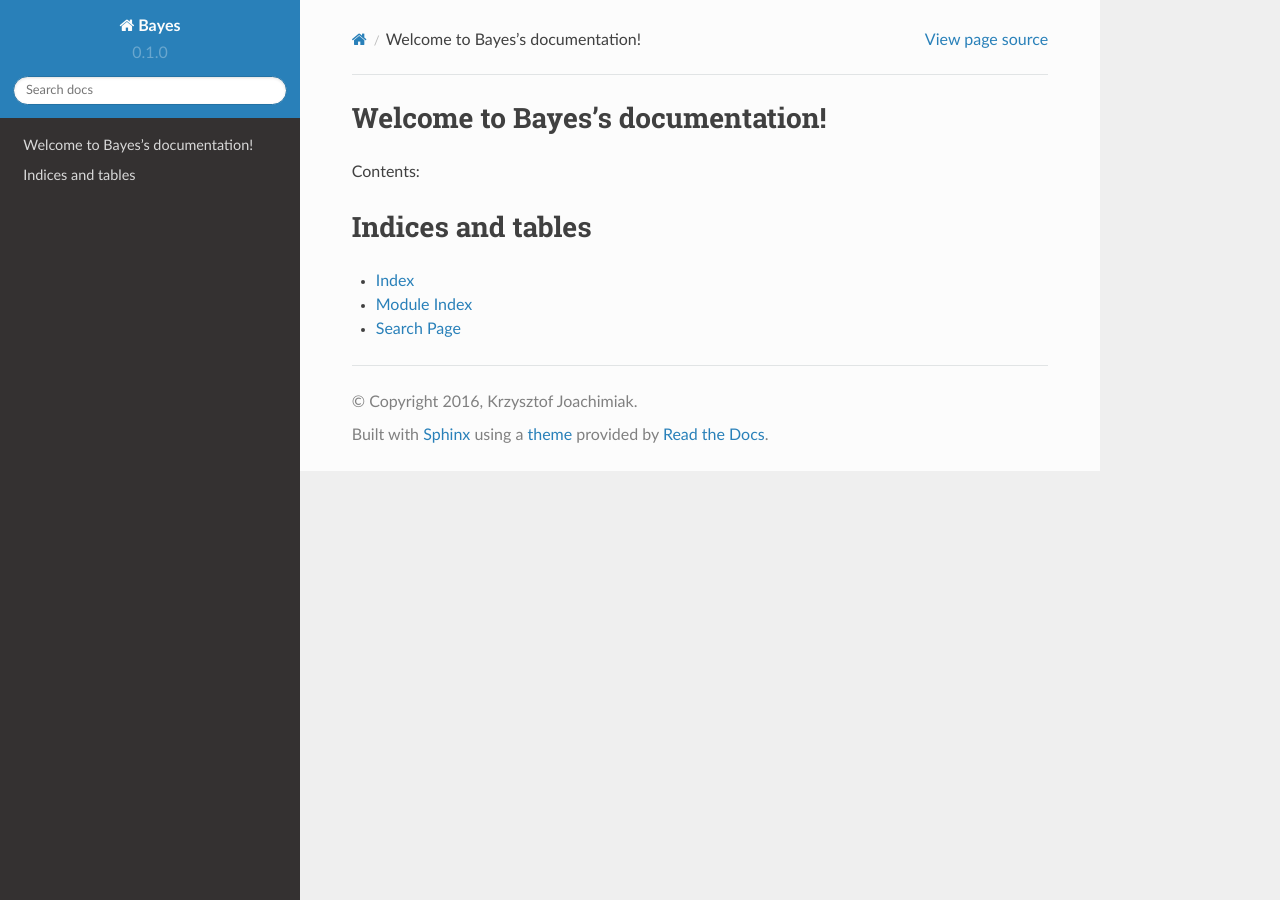
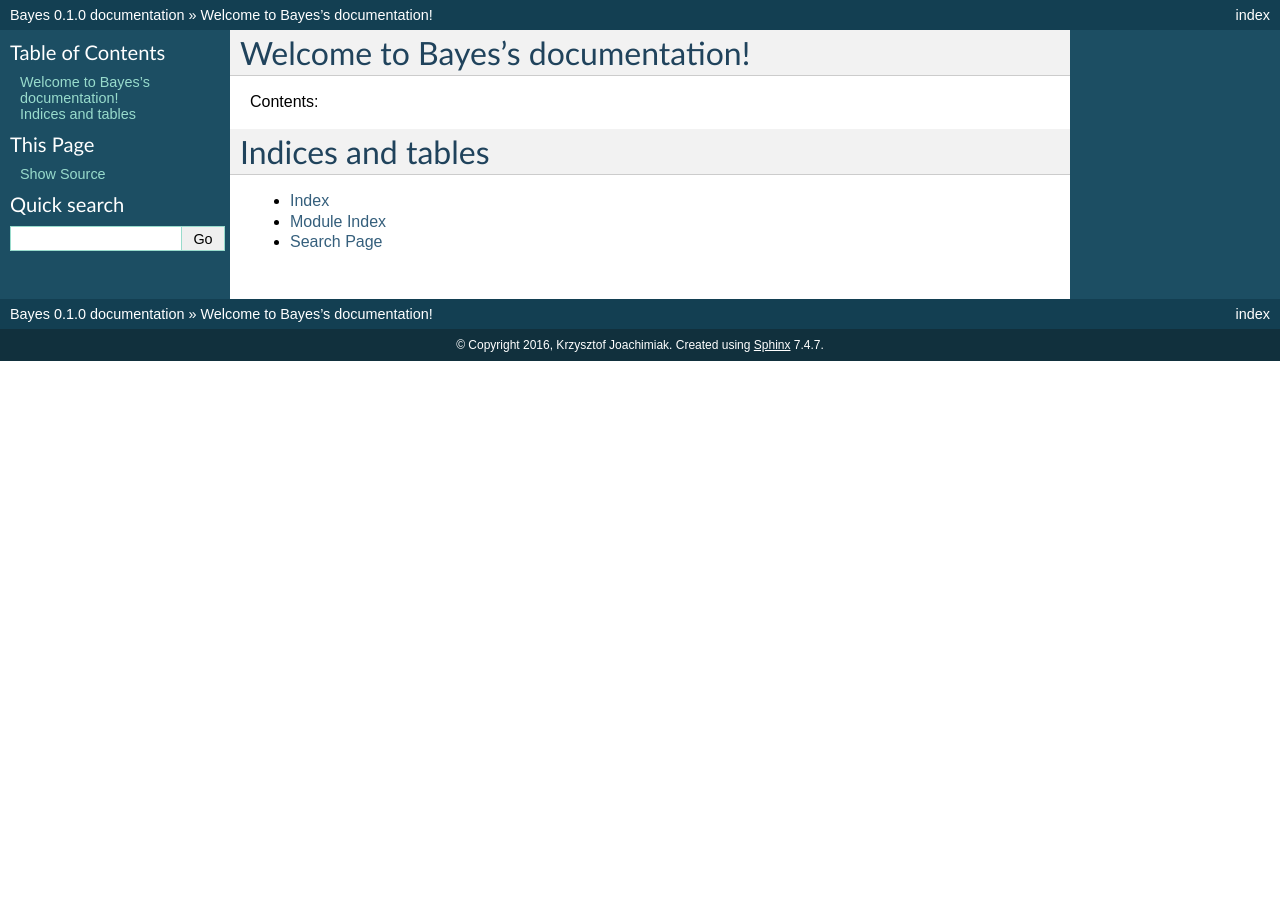
Before and after one commit to krzjoa/bace, a Sphinx documentation site: the page built from docs/source/index.rst, in a window 1280 px wide. Built offline with Sphinx 7.4.7, drawn with Linux system fonts in a browser that asks for light colours; pages that are not in the unit, such as notebooks, are missing from menus.

Commit message:
docs test2

```diff
--- a/docs/source/conf.py
+++ b/docs/source/conf.py
@@ -123,13 +123,13 @@ todo_include_todos = False
 # The theme to use for HTML and HTML Help pages.  See the documentation for
 # a list of builtin themes.
 #
-#html_theme = 'default'
+html_theme = 'default'
 
-import sphinx_rtd_theme
-
-html_theme = "sphinx_rtd_theme"
-
-html_theme_path = [sphinx_rtd_theme.get_html_theme_path()]
+# import sphinx_rtd_theme
+#
+# html_theme = "sphinx_rtd_theme"
+#
+# html_theme_path = [sphinx_rtd_theme.get_html_theme_path()]
 
 # Theme options are theme-specific and customize the look and feel of a theme
 # further.  For a list of options available for each theme, see the
```
